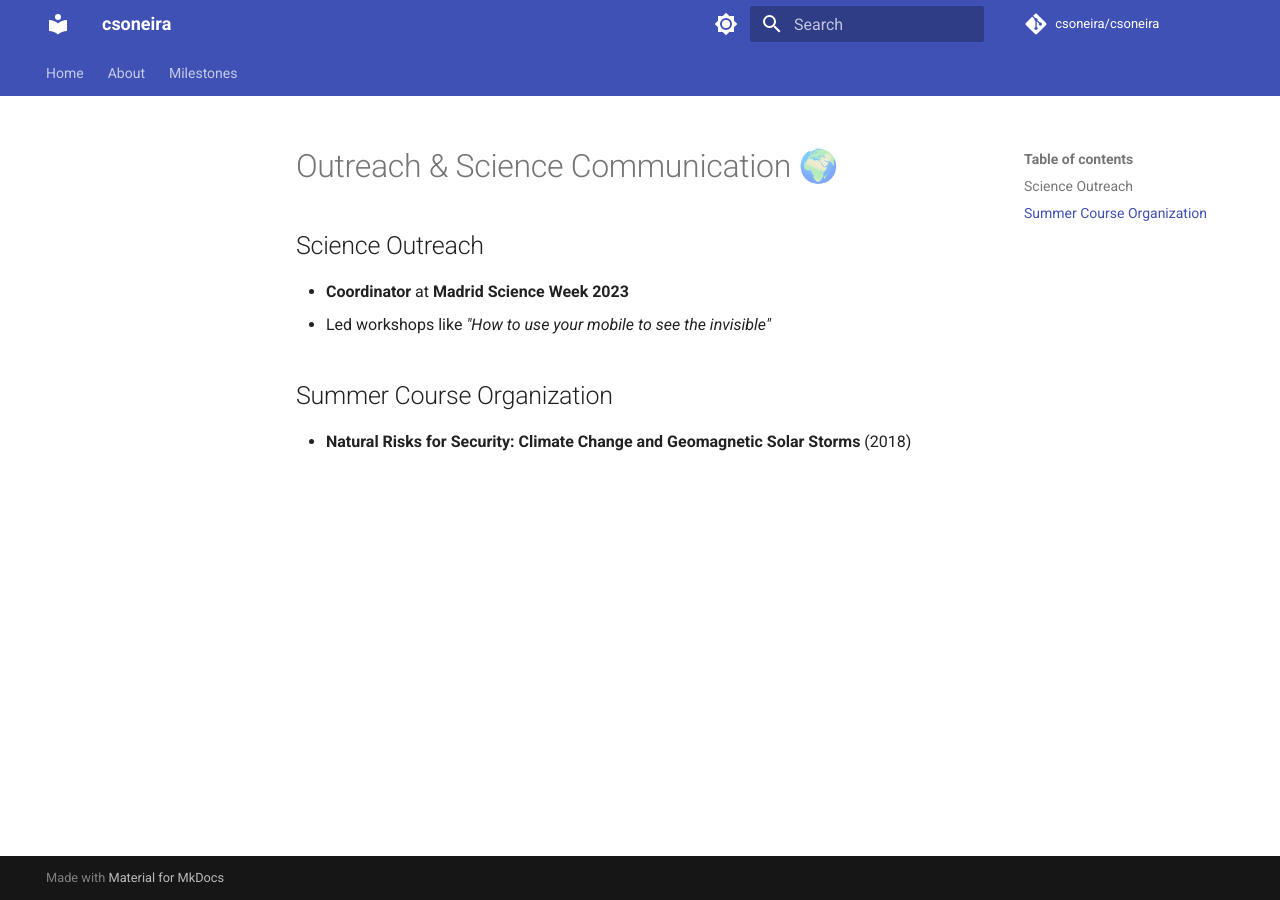
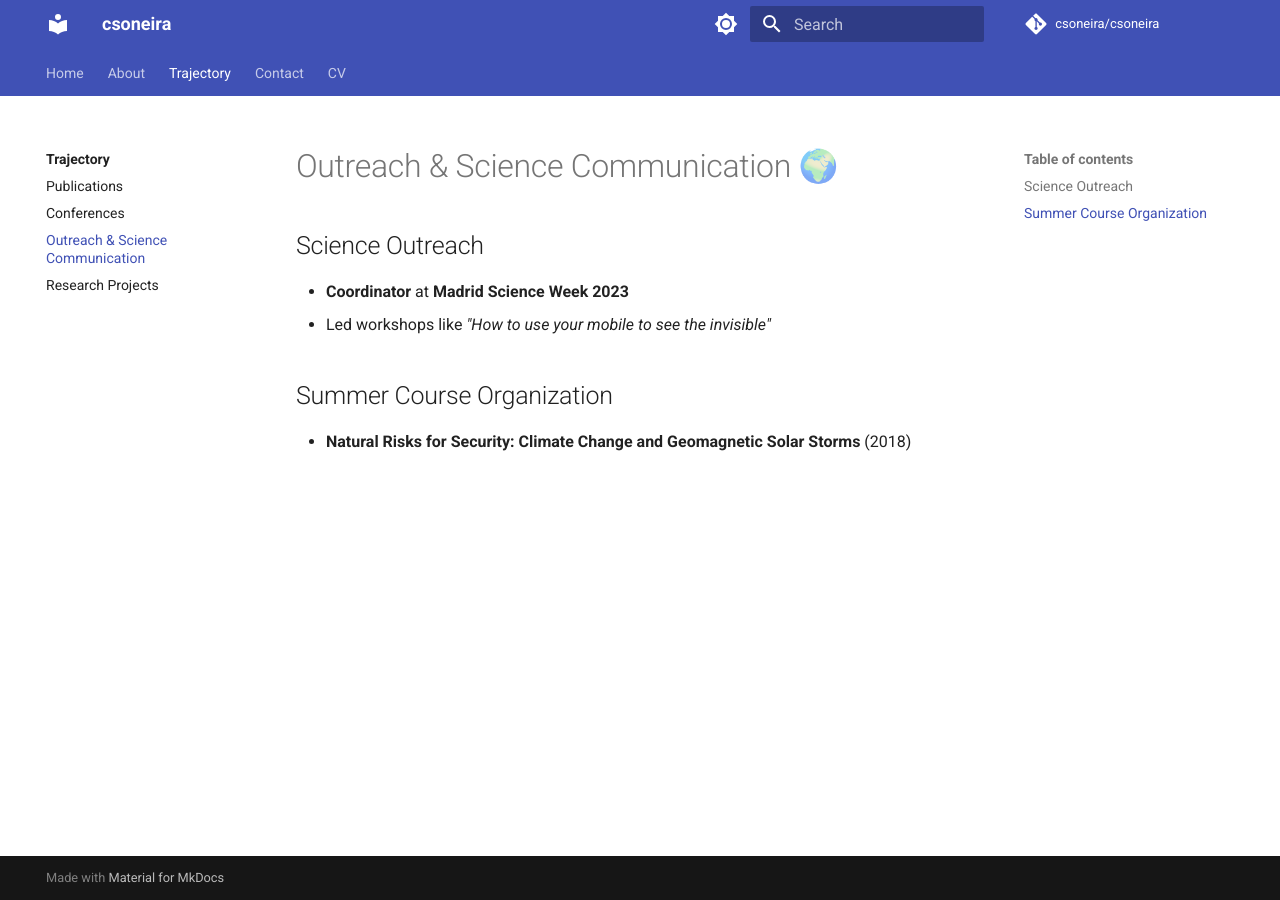
Before and after one commit to csoneira/csoneira, an MkDocs documentation site: the page built from docs/trajectory/outreach.md, in a window 1280 px wide. Built offline with MkDocs 1.6.1 and Material for MkDocs 9.7.7, drawn with Linux system fonts in a browser that asks for light colours; comment, search, counter and statistics services are not loaded.

Commit message:
Update mkdocs.yml

```diff
--- a/mkdocs.yml
+++ b/mkdocs.yml
@@ -5,8 +5,18 @@
 
 nav:
   - Home: index.md
-  - About: about.md
-  - Milestones: milestones.md
+  - About:
+      - About Me: home/index.md
+      - Education: home/education.md
+      - Experience: home/experience.md
+  - Trajectory:
+      - Overview: trajectory/index.md
+      - Publications: trajectory/publications.md
+      - Conferences: trajectory/conferences.md
+      - Outreach & Science Communication: trajectory/outreach.md
+      - Research Projects: trajectory/projects.md
+  - Contact: contact.md
+  - CV: cv.md
 
 theme:
   name: material
```
